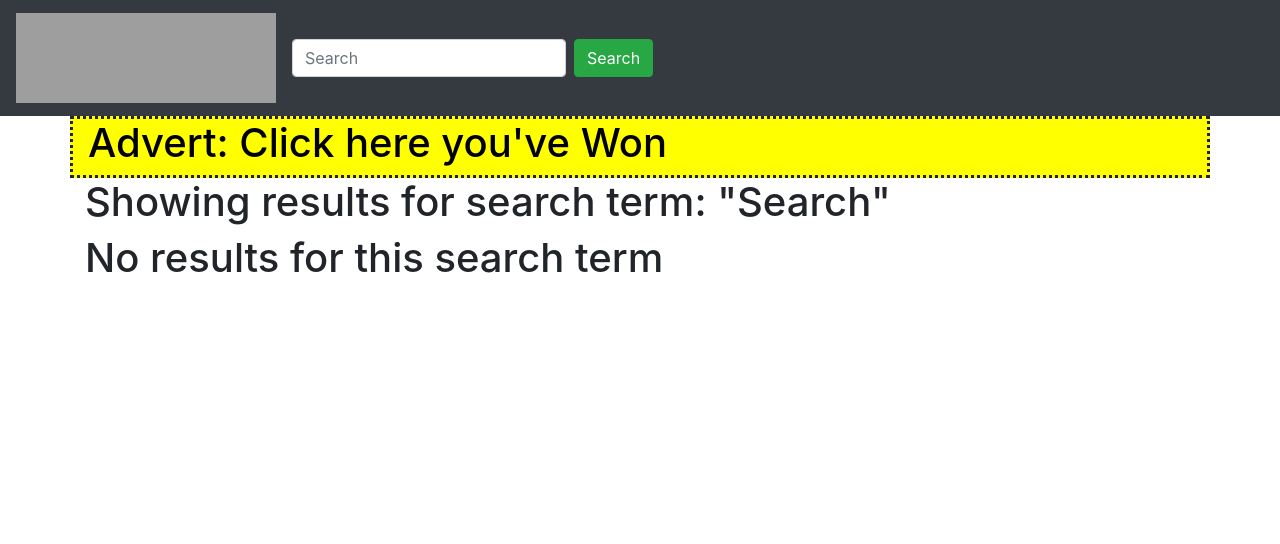
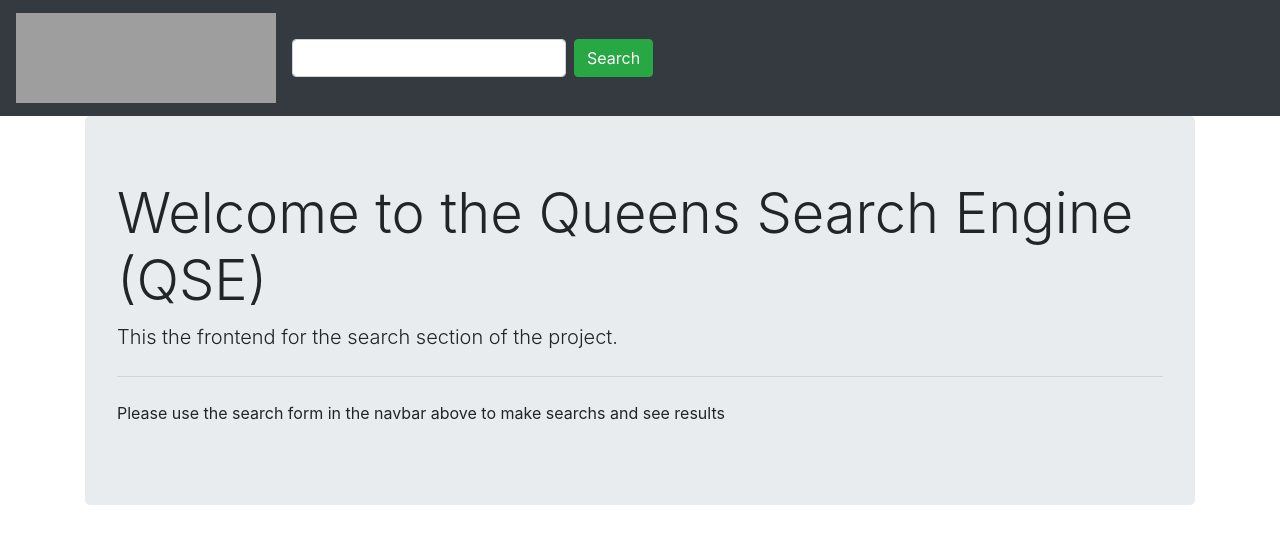
Before and after one commit to ConorMcFeelyQUB/cloud-cke, a Flask app: page / in a window 1280 px wide. Shown: the top 544 px of the page. Run offline with Flask 2, Linux system fonts and the light colour scheme; data that the repository does not hold is empty; some libraries are stand-ins or nearby versions; grey boxes are pictures that could not be loaded.

Commit message:
added tests for search and updated to allow more testing

```diff
--- a/gke/search/app.py
+++ b/gke/search/app.py
@@ -11,8 +11,12 @@ page_ip = str(os.environ.get("PAGEIP"))
 advert_database = "cloudcomputingadverts.advert"
 pages_database = "cloudcomputingpages.page"
 
+@app.route('/')
+def testing():
+    return render_template("searchmain.html")
+
 #No ranking part yet
-@app.route('/')
+@app.route('/search')
 def use_db():
 
     db_advert = mysql.connect(
@@ -100,34 +104,6 @@ def use_db():
     return render_template("index.html", results = result_list, search_term = search_term, adverts = advert_list)
 
 
-# @app.route('/')
-# def hello_world():
-#     return 'Hello, World!'
-
-# @app.route('/template')
-# def template_test():
-
-#     query_string = request.args.get("q")
-
-#     #Would do db stuff here
-#     # Something like: SELECT * FROM table  WHERE column LIKE '%word1%' or column LIKE '%word2%' or column LIKE '%word3%' ...
-#     # so before this would need to get and split words from the query string in order to make the SQL statement correctly
-#     # probably a better way to do it than using LIKE with wildcards but this should work for the basic synario
-
-#     result_list = []
-#     result = Search_result("https://getbootstrap.com/docs/4.4/layout/grid/", "Bootstrap layout info")
-#     result_list.append(result)
-#     result_list.append(result)
-
-#     for i in range(100):
-#         result_list.append(result)
-
-#     #QOL change to the placehold of the search bar if a serach has been done
-#     search_term = query_string if query_string else "Search"
-
-#     return render_template("index.html", results = result_list, search_term = search_term, advert = "Hello Advert")
-
-
 
 if __name__ == "__main__":
     app.run(debug=True,host='0.0.0.0',port=int(os.environ.get('PORT', 8080)))
--- a/gke/search/templates/base.html
+++ b/gke/search/templates/base.html
@@ -21,7 +21,7 @@
             </a>
             <ul class="navbar-nav mr-auto mt-2 mt-lg-0">
             <li class="nav-item active">
-                <form class="form-inline my-2 my-lg-0">
+                <form action="/search" class="form-inline my-2 my-lg-0">
                 <input class="form-control mr-sm-2" type="search" placeholder="{{search_term}}" aria-label="Search" name="q">
                 <button class="btn btn-success my-2 my-sm-0" type="submit">Search</button>
                 </form>
--- /dev/null
+++ b/gke/search/templates/searchmain.html
@@ -0,0 +1,27 @@
+{% extends "base.html" %}
+
+{% block head %}
+
+<title>QSE Search</title>
+
+{% endblock %}
+
+
+{% block body %}
+
+
+
+<div class="container">
+
+
+    <div class="jumbotron">
+        <h1 class="display-4">Welcome to the Queens Search Engine (QSE)</h1>
+        <p class="lead">This the frontend for the search section of the project.</p>
+        <hr class="my-4">
+        <p>Please use the search form in the navbar above to make searchs and see results</p>
+      </div>
+
+</div>
+
+
+{% endblock %}
```
Also changed, not shown: gke/search/tests.py (added, +17 -0 lines).
